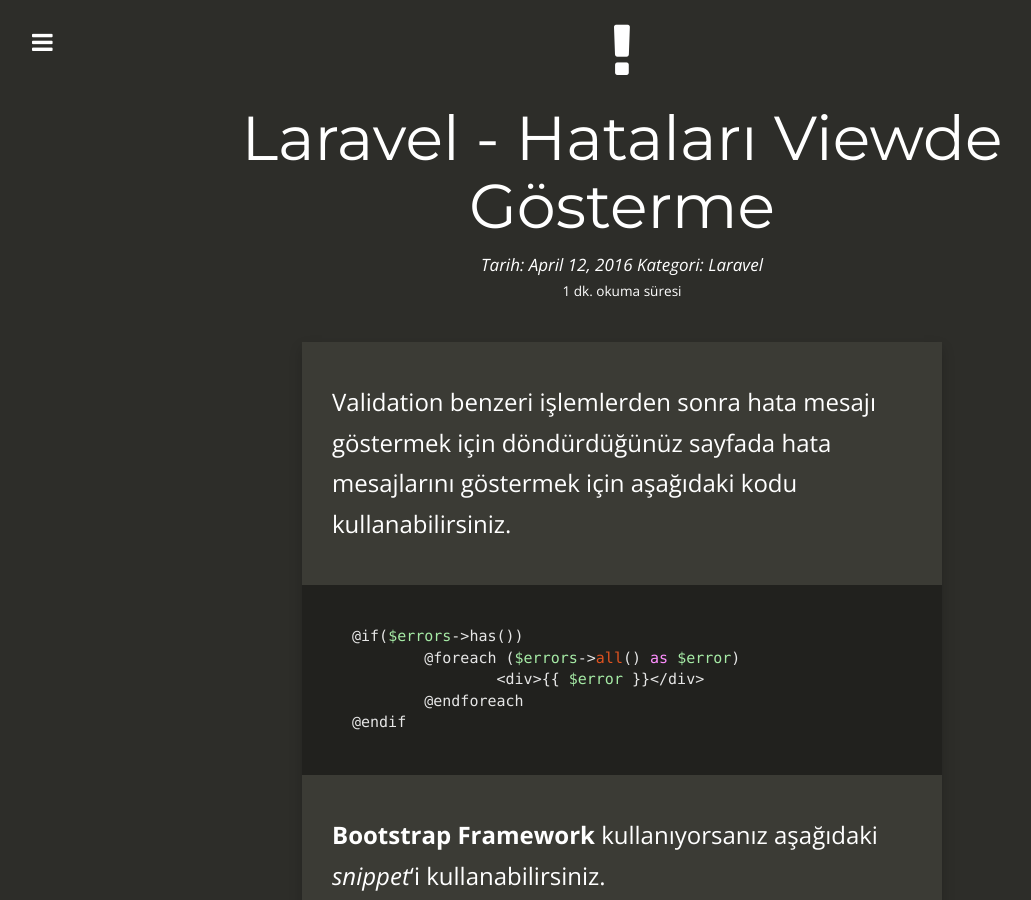
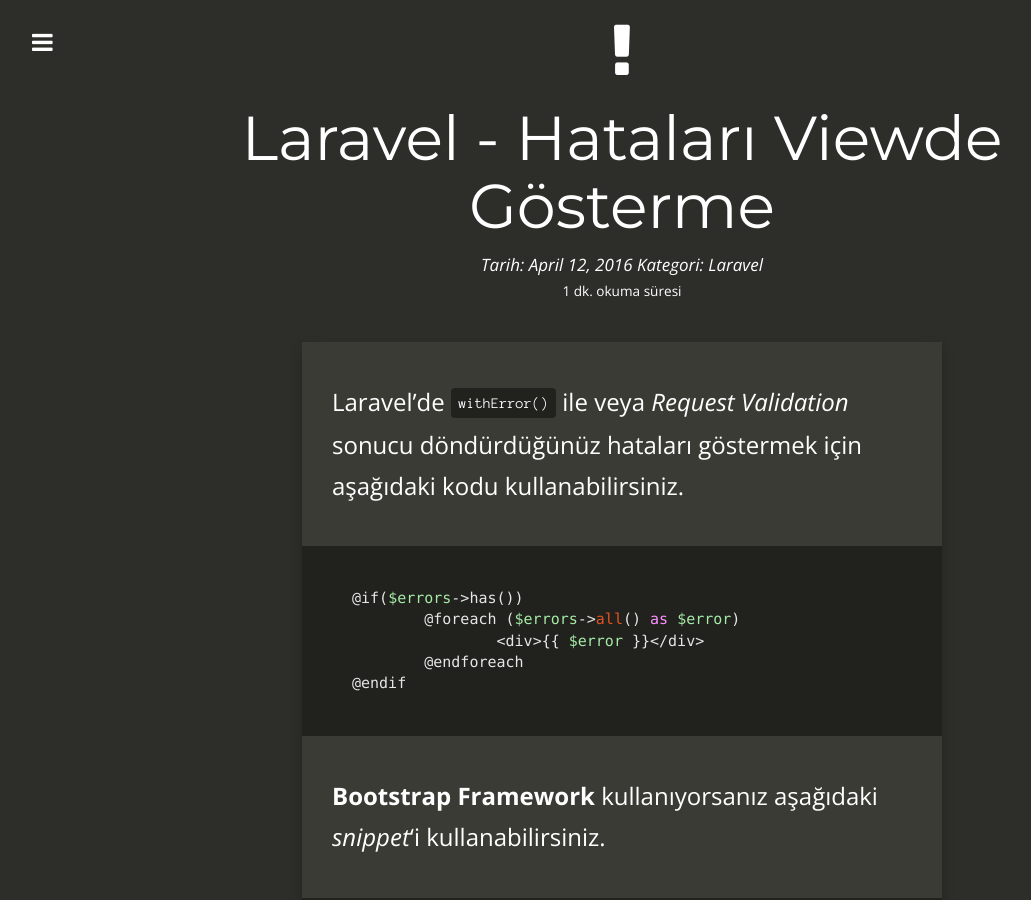
Before and after one commit to erayaydin/erayaydin.github.io-bulma, a Jekyll site: the page built from _posts/2016-04-12-laravel-hatalari-viewde-gosterme.md, in a window 1280 px wide and 900 px high. Shown: the whole window, without its empty margins (18-1049 px from the left). Built offline with Jekyll 4.4.1, drawn with Linux system fonts in a browser that asks for light colours; nearby versions of some CDN libraries; comment, search, counter and statistics services are not loaded.

Commit message:
Typo fixes in 'Laravel Hataları Viewde Gösterme' post

````diff
--- a/_posts/2016-04-12-laravel-hatalari-viewde-gosterme.md
+++ b/_posts/2016-04-12-laravel-hatalari-viewde-gosterme.md
@@ -13,7 +13,7 @@
  - Validation
 ---
 
-Validation benzeri işlemlerden sonra hata mesajı göstermek için döndürdüğünüz sayfada hata mesajlarını göstermek için aşağıdaki kodu kullanabilirsiniz.
+Laravel'de `withError()` ile veya _Request Validation_ sonucu döndürdüğünüz hataları göstermek için aşağıdaki kodu kullanabilirsiniz.
 
 ```php
 {% raw %}
````
